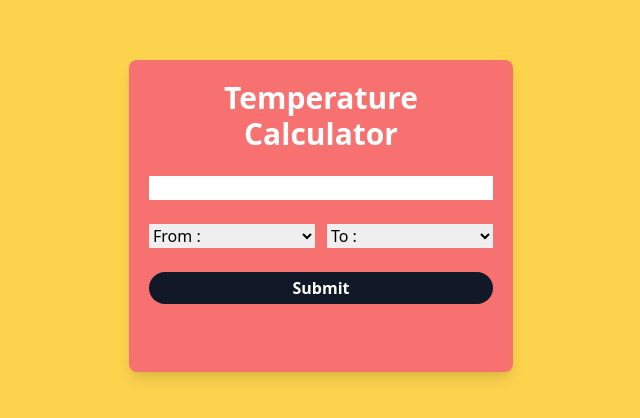
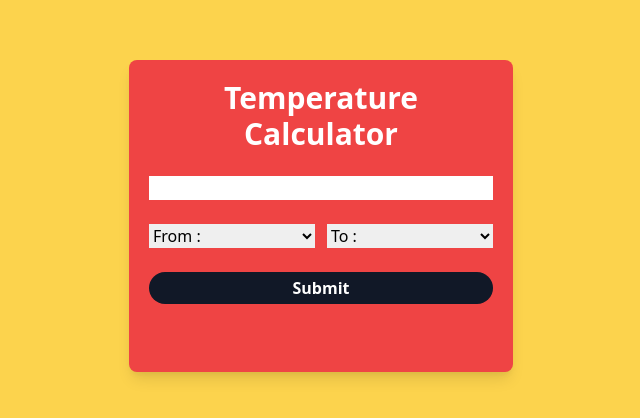
Before and after one commit to sekhsoyebali/temperature_calculator, a plain HTML site: page index.html in a window 1280 px wide. Shown: the part 184-602 px from the top of the page, without its empty margins (319-959 px from the left). Drawn offline with nearby package versions, Linux system fonts and the light colour scheme.

Commit message:
first commit

```diff
--- a/index.html
+++ b/index.html
@@ -11,7 +11,7 @@
 
 <body class="bg-yellow-300 px-10 sm:px-0">
     <div class="w-full h-screen grid place-content-center">
-        <div class="w-full sm:w-96 h-auto bg-red-400 rounded-lg shadow-lg p-5">
+        <div class="w-full sm:w-96 h-auto bg-red-500 rounded-lg shadow-lg p-5">
             <form onsubmit="tempCalc(); return false" class="grid place-content-center">
                 <label for="temp" class="text-2xl sm:text-3xl font-sans text-white font-semibold text-center">Temperature
                     Calculator</label><br />
```
